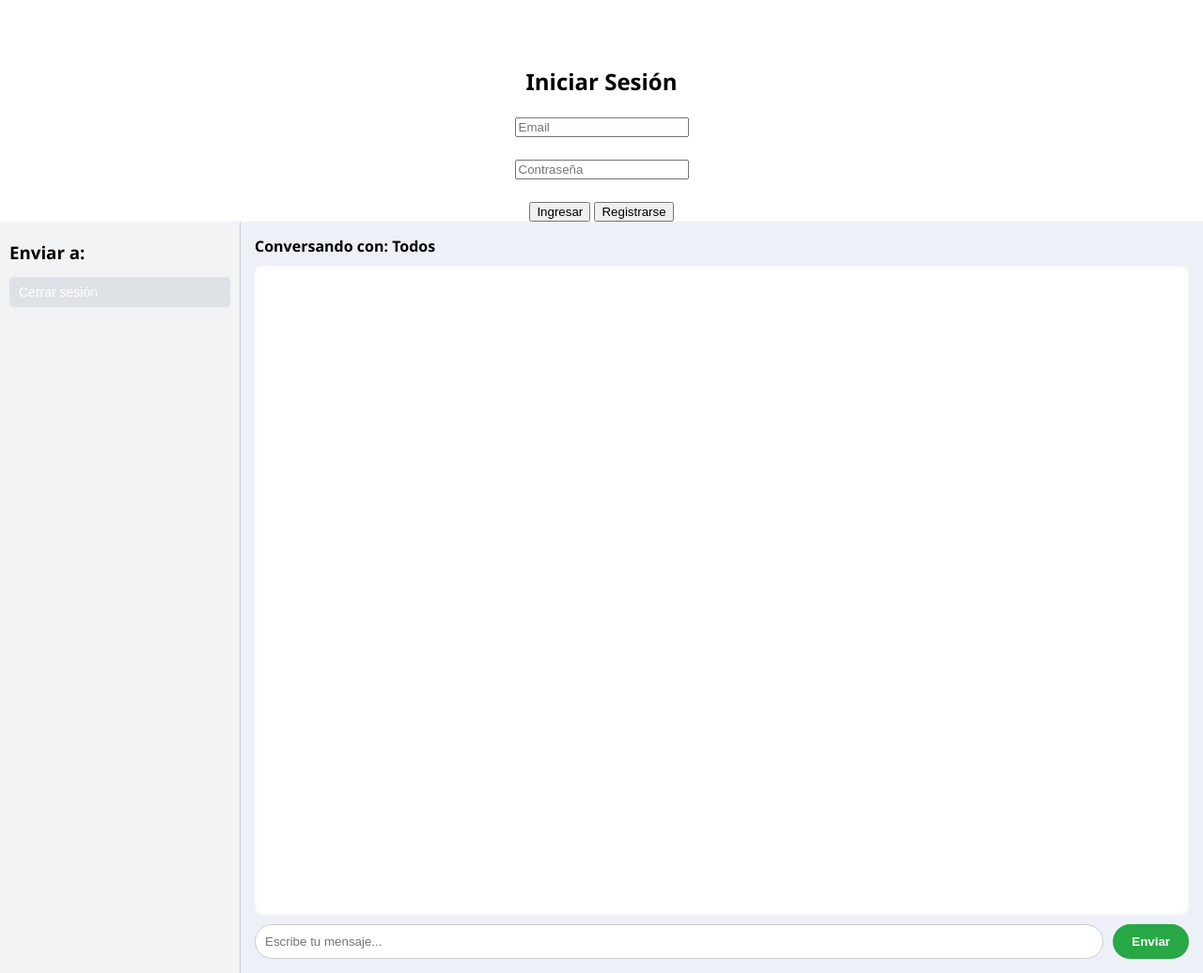
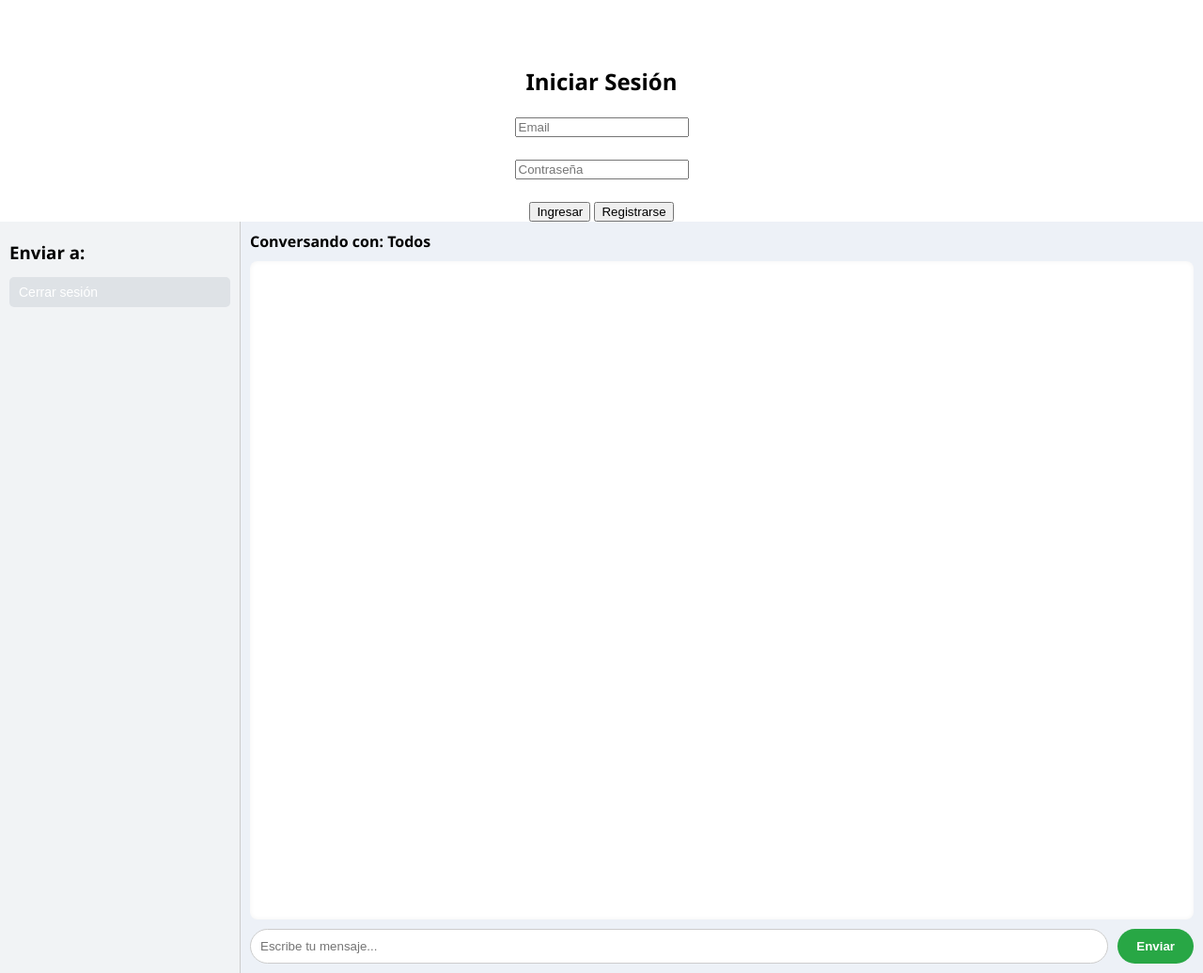
Before and after one commit to JosephPineda08/chat_encryptado, a plain HTML site: page client/index.html in a window 1280 px wide. Shown: the whole page at 94% size. Drawn offline with nearby package versions, Linux system fonts and the light colour scheme.

Commit message:
UI: estructura completa tipo WhatsApp

```diff
--- a/client/index.html
+++ b/client/index.html
@@ -25,9 +25,10 @@
 
   #chat {
     display: flex;
-      height: 100vh;
+    flex-direction: row;
+    height: 100vh;             /* fuerza que ocupe toda la pantalla */
     width: 100vw;
-      background: white;
+    overflow: hidden;
   }
 
   #usuarios {
@@ -62,7 +63,9 @@
     flex: 1;
     display: flex;
     flex-direction: column;
-      padding: 15px;
+    height: 100%;              /* 👈 asegura que se mantenga al lado, no abajo */
+    min-height: 0;             /* 👈 evita que se expanda por scroll */
+    padding: 10px;
     background-color: #edf1f7;
   }
 
@@ -153,6 +156,7 @@
     background-color: #c82333;
   }
 </style>
+
 </head>
 <body>
 
```
Lines whose indentation alone changed are shown as unchanged.
